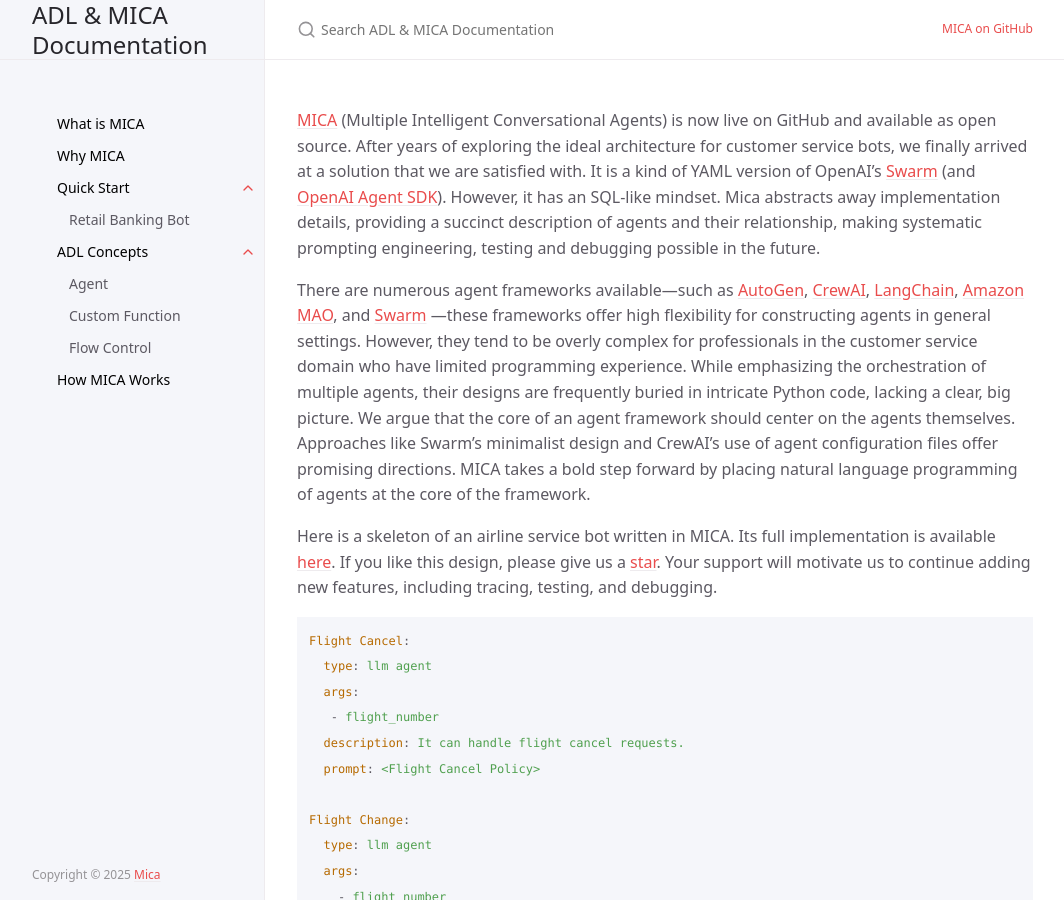
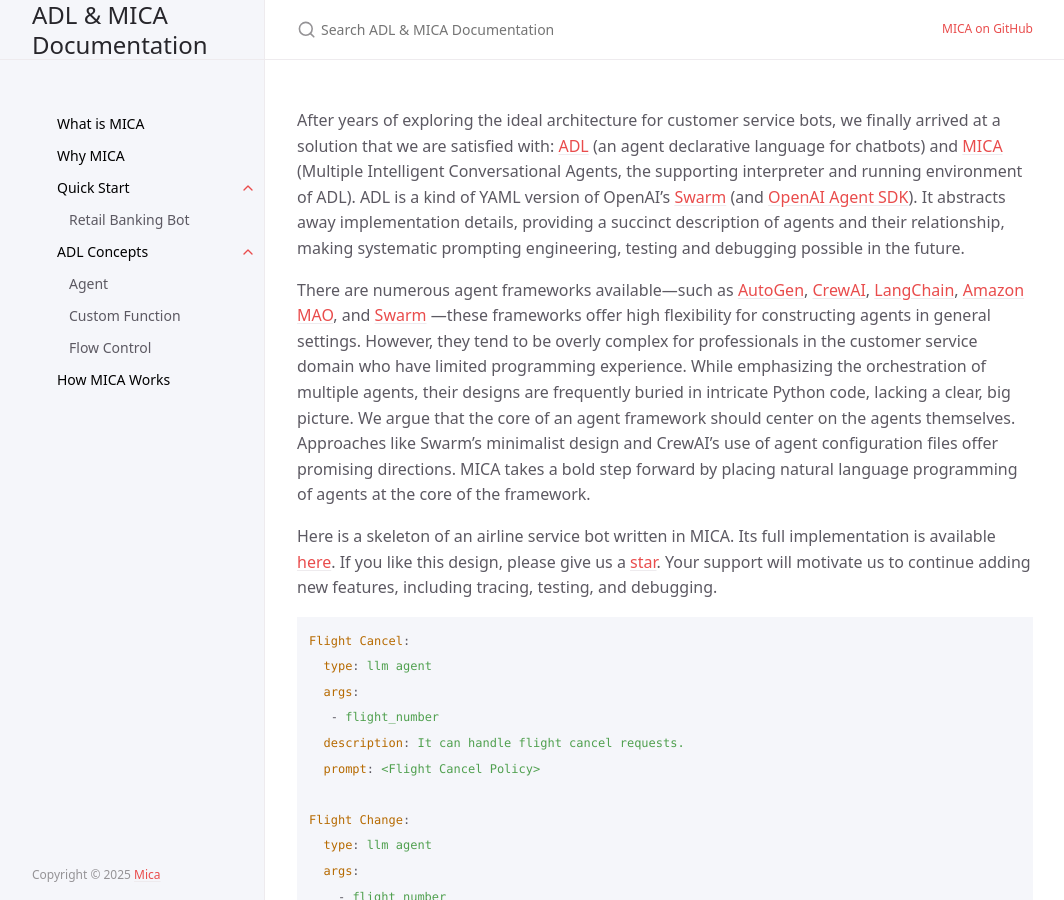
Before and after one commit to Mica-labs/Mica-labs.github.io, a Jekyll site: the page built from index.md, in a window 1280 px wide and 900 px high. Shown: the whole window, without its empty margins (107-1171 px from the left). Built offline with Jekyll 4.4.1, drawn with Linux system fonts in a browser that asks for light colours; cached includes are drawn as plain includes.

Commit message:
Update index.md

```diff
--- a/index.md
+++ b/index.md
@@ -6,7 +6,7 @@ description: "The Enterprise Level Agentic Solution"
 permalink: /
 ---
 
-[MICA](https://github.com/Mica-labs/MICA) (Multiple Intelligent Conversational Agents) is now live on GitHub and available as open source. After years of exploring the ideal architecture for customer service bots, we finally arrived at a solution that we are satisfied with. It is a kind of YAML version of OpenAI's [Swarm](https://github.com/openai/swarm) (and [OpenAI Agent SDK](https://platform.openai.com/docs/guides/agents-sdk)).  However, it has an SQL-like mindset. Mica abstracts away implementation details, providing a succinct description of agents and their relationship, making systematic prompting engineering, testing and debugging possible in the future.
+After years of exploring the ideal architecture for customer service bots, we finally arrived at a solution that we are satisfied with: [ADL](https://arxiv.org/abs/2504.14787) (an agent declarative language for chatbots) and [MICA](https://github.com/Mica-labs/MICA) (Multiple Intelligent Conversational Agents, the supporting interpreter and running environment of ADL).  ADL is a kind of YAML version of OpenAI's [Swarm](https://github.com/openai/swarm) (and [OpenAI Agent SDK](https://platform.openai.com/docs/guides/agents-sdk)).  It  abstracts away implementation details, providing a succinct description of agents and their relationship, making systematic prompting engineering, testing and debugging possible in the future.
 
 There are numerous agent frameworks available—such as [AutoGen](https://github.com/microsoft/autogen), [CrewAI](https://github.com/crewAIInc/crewAI), [LangChain](https://github.com/langchain-ai/langchain), [Amazon MAO](https://github.com/awslabs/multi-agent-orchestrator), and [Swarm](https://github.com/openai/swarm) —these frameworks offer high flexibility for constructing agents in general settings. However, they tend to be overly complex for professionals in the customer service domain who have limited programming experience.
 While emphasizing the orchestration of multiple agents, their designs are frequently buried in intricate Python code, lacking a clear, big picture. We argue that the core of an agent framework should center on the agents themselves. Approaches like Swarm’s minimalist design and CrewAI’s use of agent configuration files offer promising directions.  MICA takes a bold step forward by placing natural language programming of agents at the core of the framework.
```
